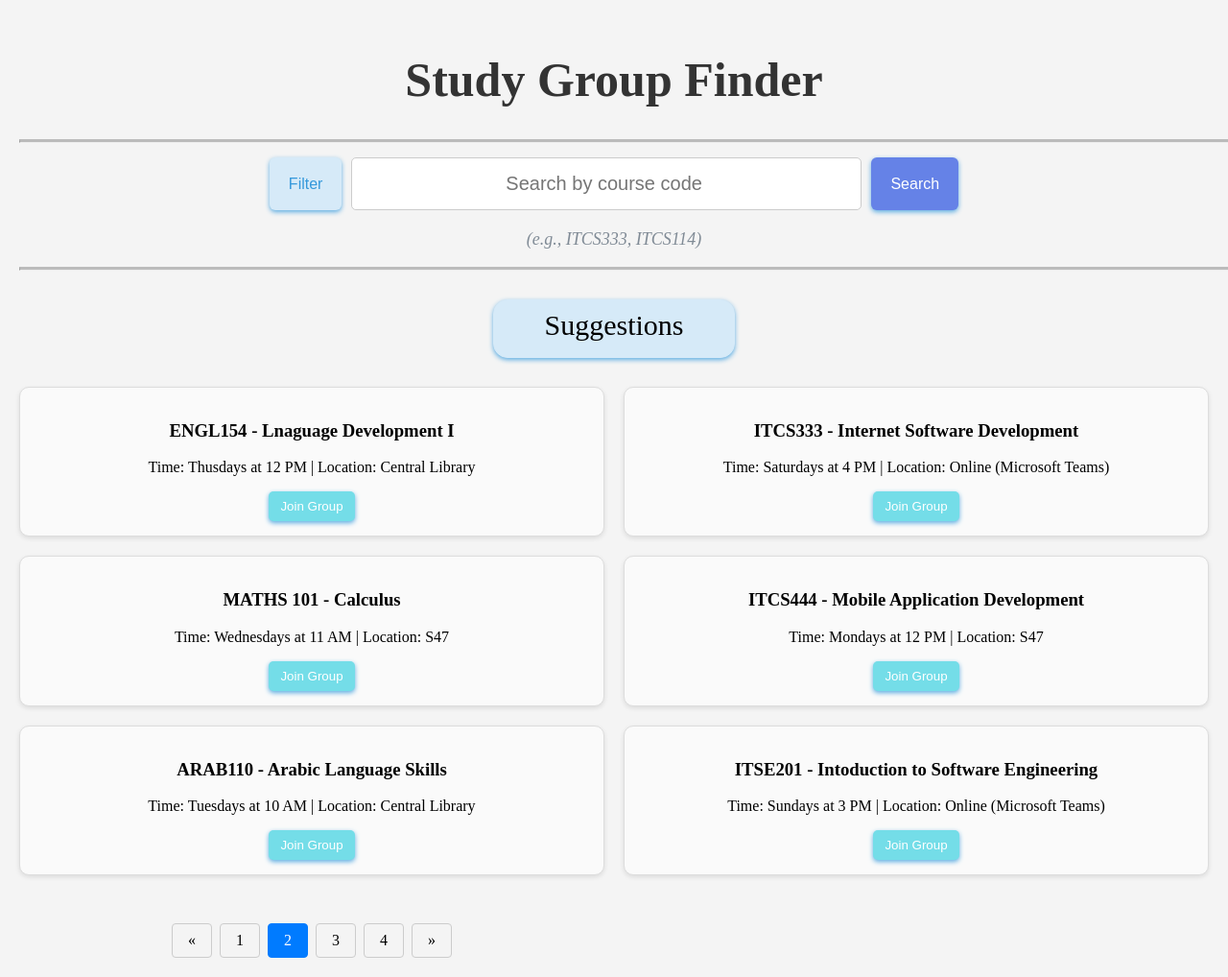
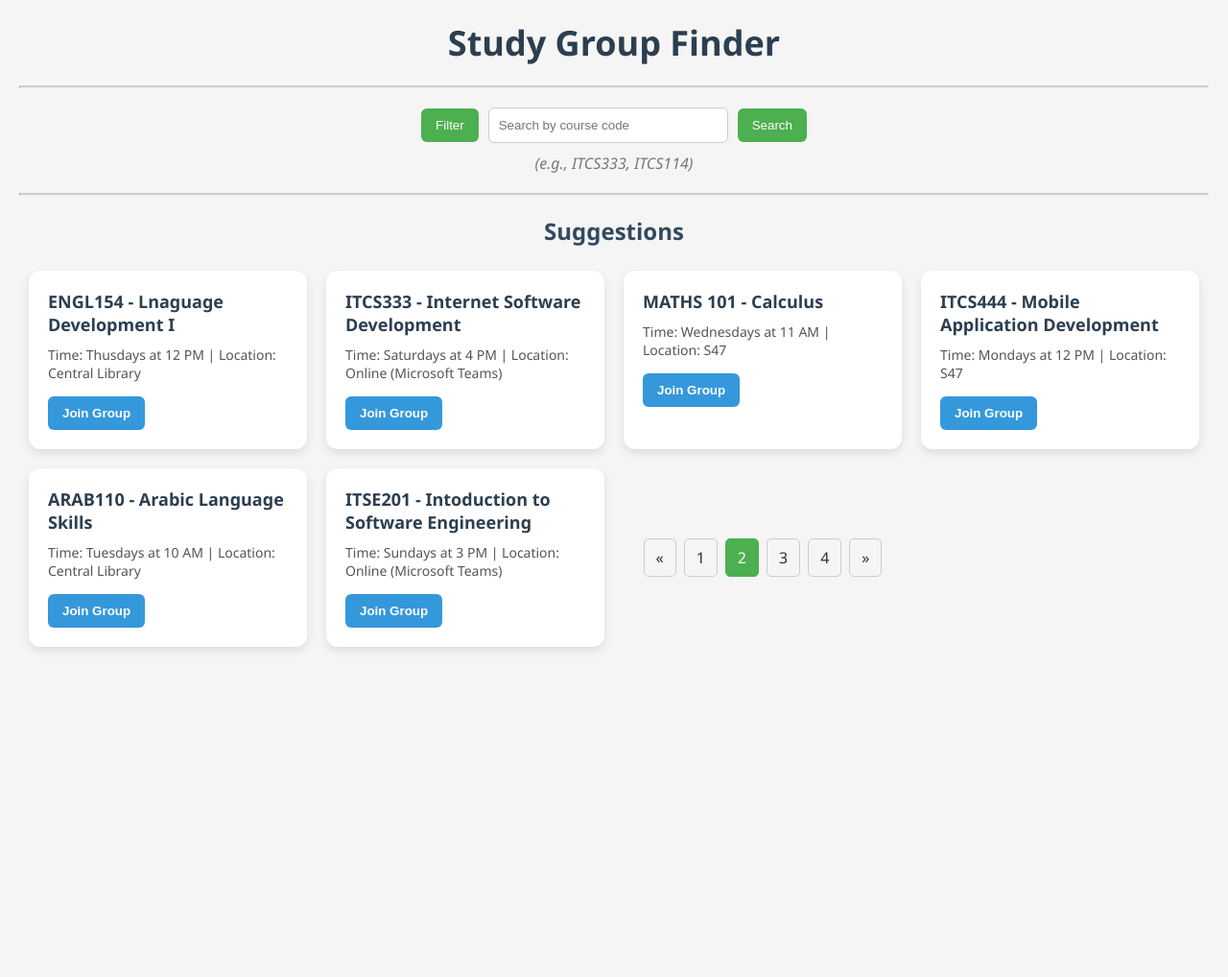
Before and after one commit to FatemaAlshaikh/ITCS333-PROJECT-G1, a PHP site: page /MaryamAbdulhusain/GroupFinder.html in a window 1280 px wide; the page is wider, and only the part inside the window is pictured. Shown: that part at 96% size. After the commit the page ends 678 px from the top of that part, so only its background shows below. Run offline with PHP 8.4, Linux system fonts and the light colour scheme.

Commit message:
Update GroupFinder.css

```diff
--- a/MaryamAbdulhusain/GroupFinder.css
+++ b/MaryamAbdulhusain/GroupFinder.css
@@ -1,139 +1,145 @@
-body {
-    font-family: Garamond (serif);
-    background: #f4f4f4;
+/* Reset basic styles */
+* {
   margin: 0;
-    padding: 20px;
-    text-align: center
+  padding: 0;
+  box-sizing: border-box;
 }
 
-.container {
-    max-width: 800px;
-    margin: auto;
-    background: white;
+body {
+  font-family: 'Segoe UI', Tahoma, Geneva, Verdana, sans-serif;
+  background: #f5f5f5;
   padding: 20px;
-    border-radius: 10px;
+  color: #333;
 }
 
+/* Header Title */
 h1 {
   text-align: center;
-    color: #333;
-    font-size: 50px;
+  font-size: 36px;
+  margin-bottom: 10px;
+  color: #2c3e50;
 }
 
+/* Horizontal Line */
 hr.solid {
-    border-top: 3px solid #bbb;
-    width: 1300px;
-    margin-top: auto;
+  border-top: 2px solid #ccc;
+  margin: 20px 0;
 }
 
+/* Search Bar */
 .search-bar {
   display: flex;
   justify-content: center;
+  align-items: center;
   gap: 10px;
-    margin-top: 15px;
-    margin-bottom: 20px;
-    text-align: center;
-    padding: auto;
+  margin-bottom: 10px;
 }
 
-  .search-button {
-    background-color: #6582e7;
+.search-bar input[type="text"] {
+  padding: 10px;
+  width: 250px;
+  border: 1px solid #ccc;
+  border-radius: 6px;
+  outline: none;
+}
+
+.search-bar .search-button,
+.search-bar .search-filter {
+  padding: 10px 15px;
+  background-color: #4caf50;
   color: white;
-    padding: 10px 20px;
   border: none;
   border-radius: 6px;
   cursor: pointer;
-    font-size: 16px;
-    box-shadow: 0 2px 5px #5dade2
+  transition: background-color 0.3s ease;
 }
 
-  .search-filter{
-    background-color: #d6eaf8;
-    color: #3498db;
-    padding: 10px 20px;
-    border: none;
-    border-radius: 6px;
-    cursor: pointer;
-    font-size: 16px;
-    box-shadow: 0 2px 5px #5dade2
+.search-bar .search-button:hover,
+.search-bar .search-filter:hover {
+  background-color: #45a049;
 }
 
 .example {
   text-align: center;
   font-style: italic;
-    color: #808b96;
-    font-size: 18px;
+  color: #777;
+  margin-bottom: 10px;
 }
 
-  input[type="text"] {
-    padding: 15px;
-    width: 500px;
-    border-radius: 5px;
-    border: 1px solid #ccc;
+/* Suggestions Title */
+.suggestion {
+  font-size: 24px;
+  font-weight: bold;
+  margin-bottom: 15px;
   text-align: center;
-    font-size: 20px;
+  color: #34495e;
 }
 
+/* Group Cards Grid */
 .group-grid {
   display: grid;
-    grid-template-columns: repeat(2, 1fr);
+  grid-template-columns: repeat(auto-fit, minmax(280px, 1fr));
   gap: 20px;
-    margin-top: 20px;
+  padding: 10px;
 }
 
-  .suggestion{
-    font-size: 30px;
-    text-align: center;
-    font-family:Garamond (serif);
-    background-color: #d6eaf8;
-    border-radius: 15px;
-    border: 1px solid #d6eaf8;
-    width: 250px;
-    height: 50px;
-    padding-top: 9px;
-    padding-bottom: 0px;
-    margin-right: auto;
-    margin-left: auto;
-    box-shadow: 0 2px 5px #5dade2;
+/* Group Card */
+.group {
+  background-color: white;
+  border-radius: 12px;
+  box-shadow: 0 4px 10px rgba(0, 0, 0, 0.1);
+  padding: 20px;
+  transition: transform 0.2s ease;
 }
 
-  .group {
-    background: #fafafa;
-    border: 1px solid #ddd;
-    border-radius: 10px;
-    padding: 15px;
-    box-shadow: 0 2px 5px rgba(0,0,0,0.1);
+.group:hover {
+  transform: scale(1.02);
 }
 
+.group h3 {
+  font-size: 18px;
+  margin-bottom: 10px;
+  color: #2c3e50;
+}
+
+.group p {
+  font-size: 14px;
+  margin-bottom: 15px;
+  color: #555;
+}
+
+/* Join Button */
 .join-button {
-    background-color: #74dde8;
+  background-color: #3498db;
   color: white;
+  padding: 10px 15px;
   border: none;
-    padding: 8px 12px;
-    border-radius: 5px;
+  border-radius: 6px;
   cursor: pointer;
-    box-shadow: 0 2px 5px #5dade2
+  font-weight: bold;
+  transition: background-color 0.3s ease;
 }
 
 .join-button:hover {
-    background-color: #74dde8;
+  background-color: #2980b9;
 }
 
+/* Pagination */
 .pagination {
   display: flex;
   justify-content: center;
-    margin-top: 30px;
-    text-align: center;
+  align-items: center;
+  margin: 30px 0;
+  gap: 8px;
 }
 
 .pagination a {
-    color: black;
-    padding: 8px 16px;
+  padding: 8px 12px;
+  border: 1px solid #ccc;
+  color: #333;
   text-decoration: none;
-    transition: background-color 0.3s;
-    border: 1px solid #ccc;
-    margin: 0 4px;
-    border-radius: 4px;
+  border-radius: 5px;
+  transition: all 0.3s ease;
 }
 
 .pagination a:hover {
@@ -141,7 +147,7 @@ body {
 }
 
 .pagination a.active {
-    background-color: #007bff;
+  background-color: #4caf50;
   color: white;
-    border-color: #007bff;
+  border-color: #4caf50;
 }
```
Lines whose indentation alone changed are shown as unchanged.
